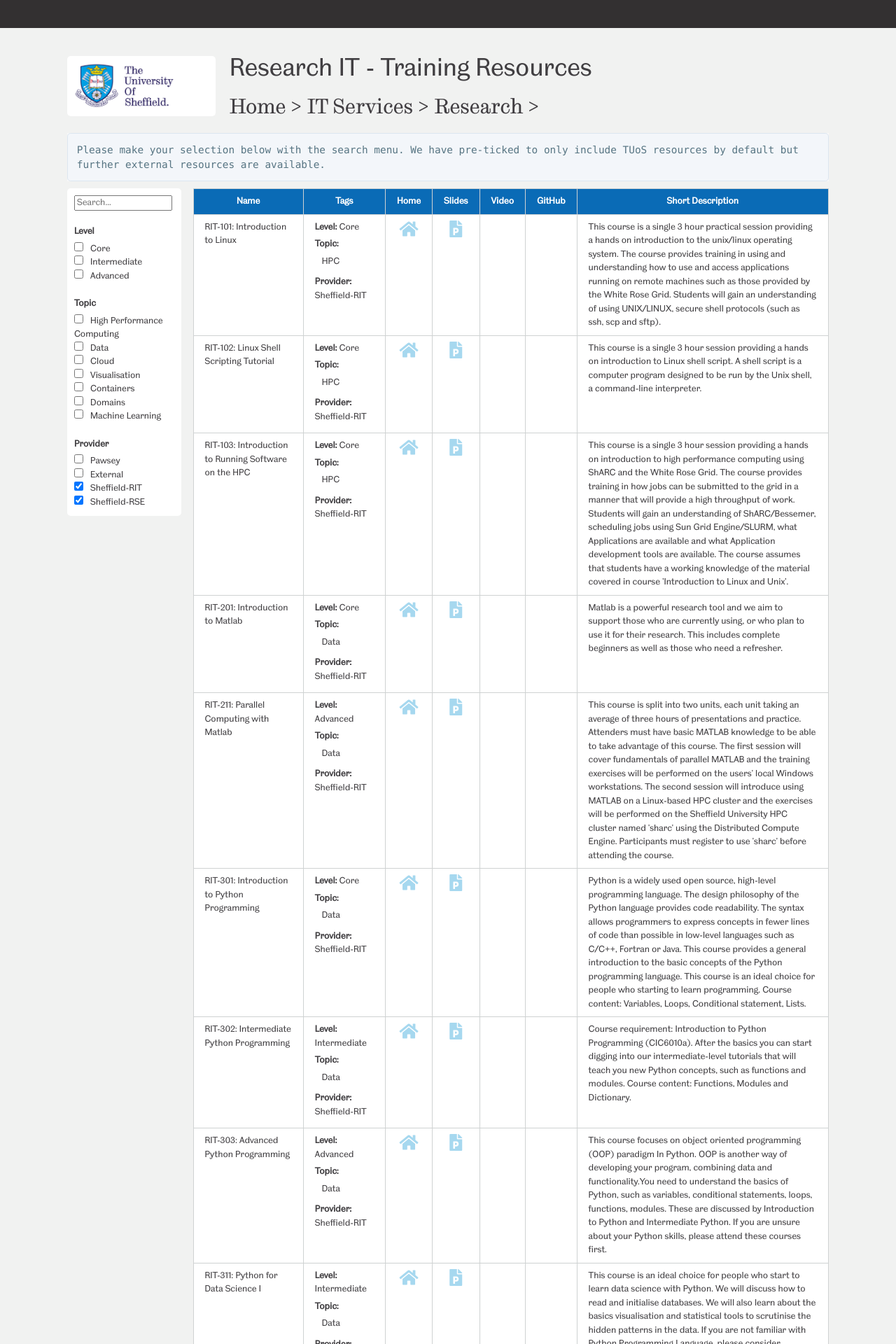
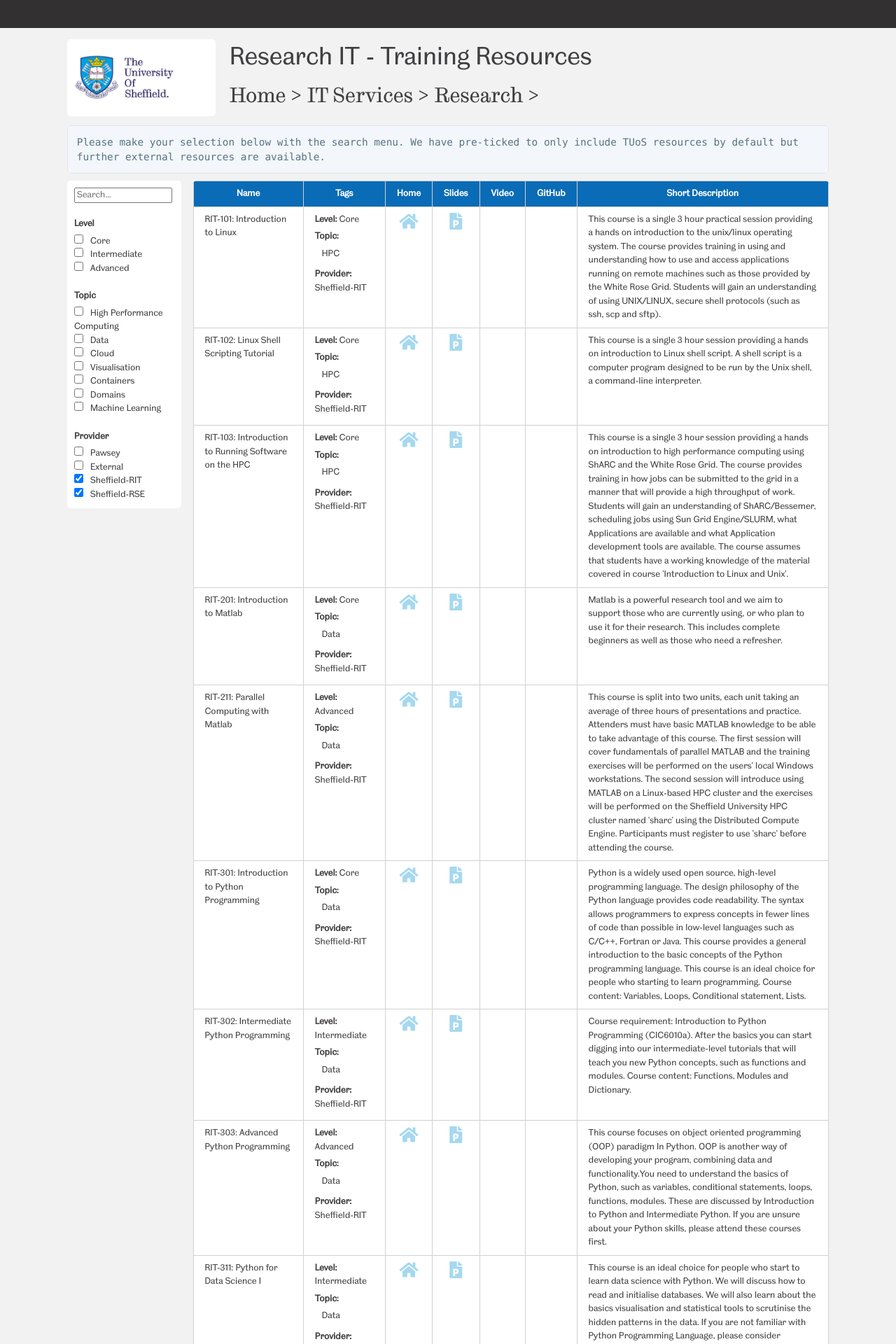
Before and after one commit to rcgsheffield/TUoS-RIT-training-resources, a Jekyll site: the page built from training.md, in a window 1280 px wide. Shown: the top 1920 px of the page at 70% size. Built offline with Jekyll 4.4.1, drawn with Linux system fonts in a browser that asks for light colours.

Commit message:
Minor CSS tweaks

```diff
--- a/_sass/jekyll-theme-cayman-red.scss
+++ b/_sass/jekyll-theme-cayman-red.scss
@@ -186,14 +186,18 @@
 
   width: 212px;
   border-radius: 5px;
+  vertical-align: middle;
 }
 
 
 .logo-holder {
 
 float:left;
-margin-top:8px;
 margin-right:20px;
+padding-top:12px;
+padding-bottom:12px;
+background: white;
+border-radius: 5px;
 
 }
 
@@ -222,7 +226,7 @@
 }
 
 .project-tagline {
-  margin-bottom:10px;
+  margin-bottom:15px;
   font-weight: normal;
 
   @include large {
@@ -248,7 +252,7 @@
   @include large {
     /*#max-width: 110rem;*/
     max-width: 160rem;
-    padding: 2rem 6rem;
+    padding: 1rem 6rem;
     margin: 0 auto;
     font-size: 1.1rem;
   }
@@ -331,12 +335,12 @@
 
   @media screen and (max-width: 1015px) {
     .highlight {
-    margin-top:50px;
+    margin-top:65px;
     }
   }
 
   .highlight {
-    margin-bottom: 1rem;
+    margin-bottom: 2rem;
 
     pre {
       white-space: initial;
@@ -485,6 +489,7 @@
   border-radius: 5px;
   background-color: white;
   max-width: 1215px;
+  overflow: auto;
 }
 
 .site-footer {
```
